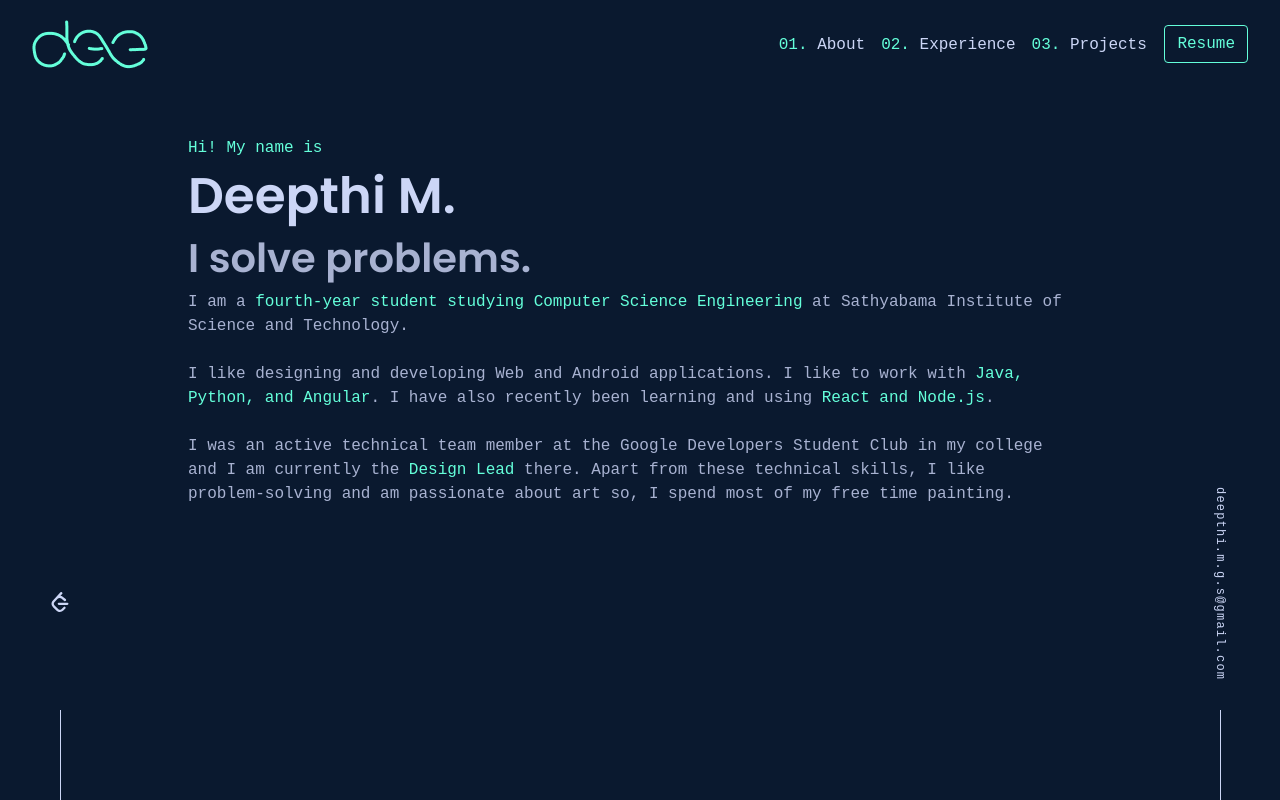
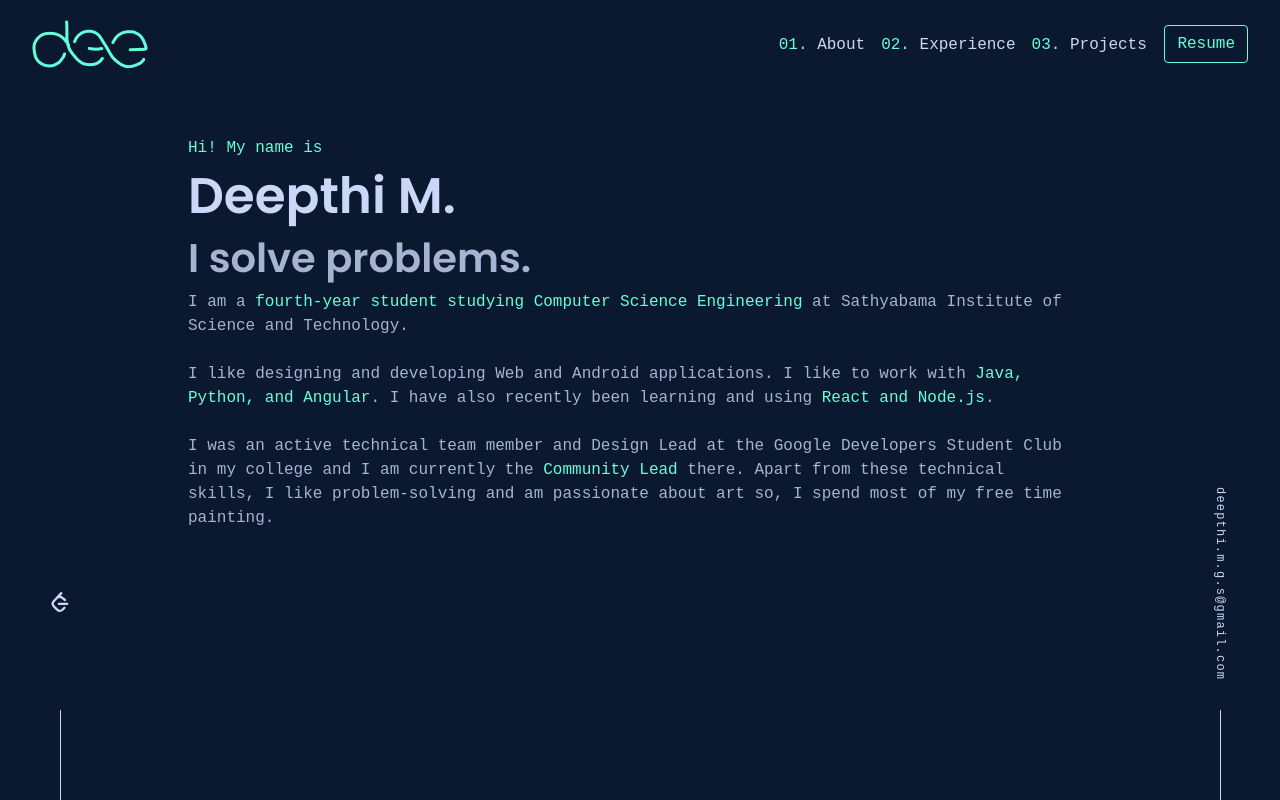
Before and after one commit to deeptea22/Portfolio, an Angular app: page / in a window 1280 px wide. Built offline with nearby package versions, Linux system fonts and the light colour scheme; some icons are missing.

Commit message:
GDSC Update

```diff
--- a/src/app/about/about.component.html
+++ b/src/app/about/about.component.html
@@ -6,8 +6,8 @@
     <p>I am a <span class="subs">fourth-year student studying Computer Science Engineering</span> at Sathyabama Institute of Science and Technology.<br><br>
         I like designing and developing Web and Android applications.
         I like to work with <span class="subs">Java, Python, and Angular</span>. I have also recently been learning and
-        using <span class="subs">React and Node.js</span>.<br><br> I was an active technical team member at the Google Developers
-        Student Club in my college and I am currently the <span class="subs">Design Lead</span> there. Apart from these
+        using <span class="subs">React and Node.js</span>.<br><br> I was an active technical team member and Design Lead at the Google Developers
+        Student Club in my college and I am currently the <span class="subs">Community Lead</span> there. Apart from these
         technical skills, I like problem-solving and am passionate about art so, I spend most of my
         free time painting. </p>
     </div>
```
